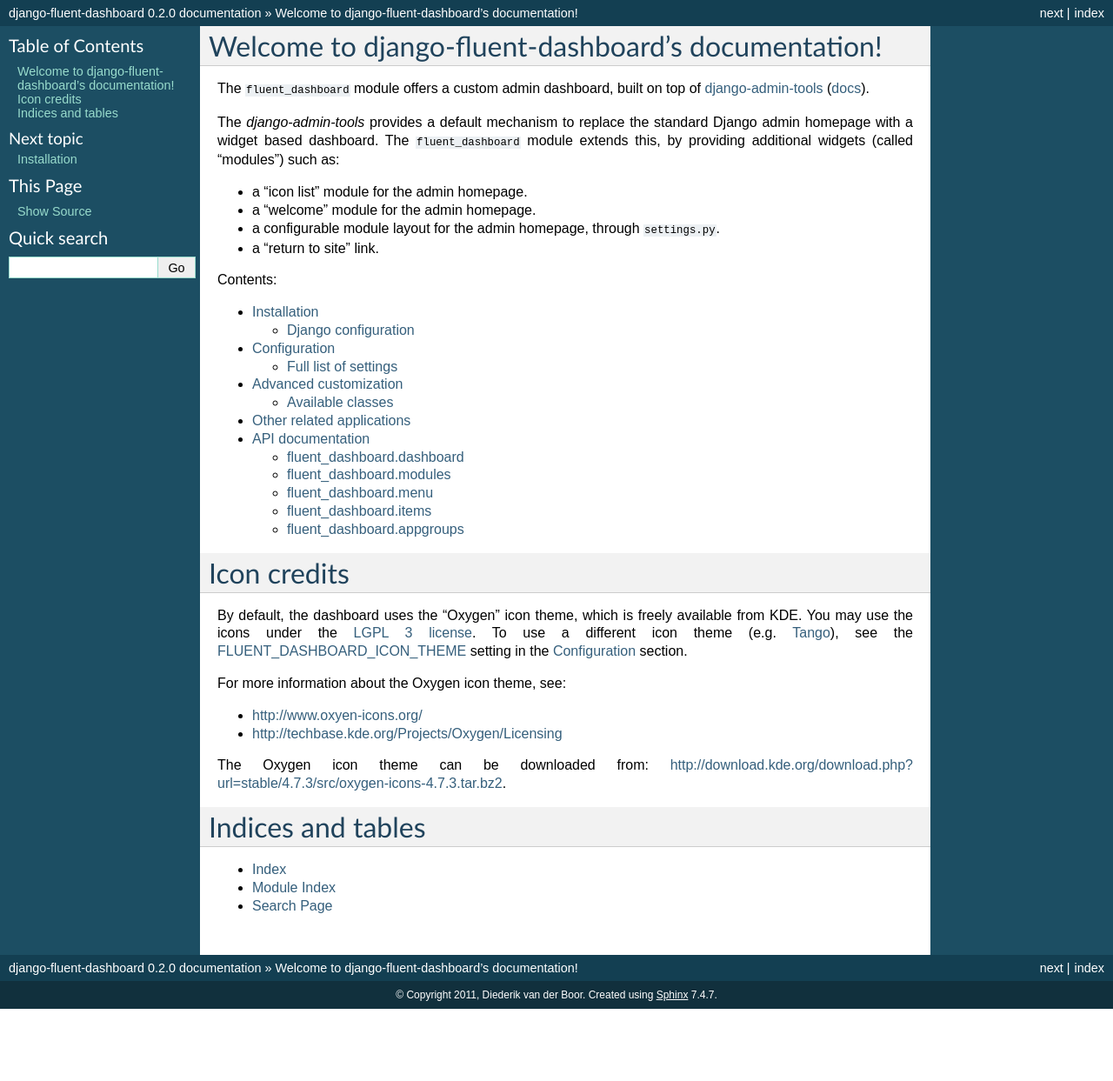
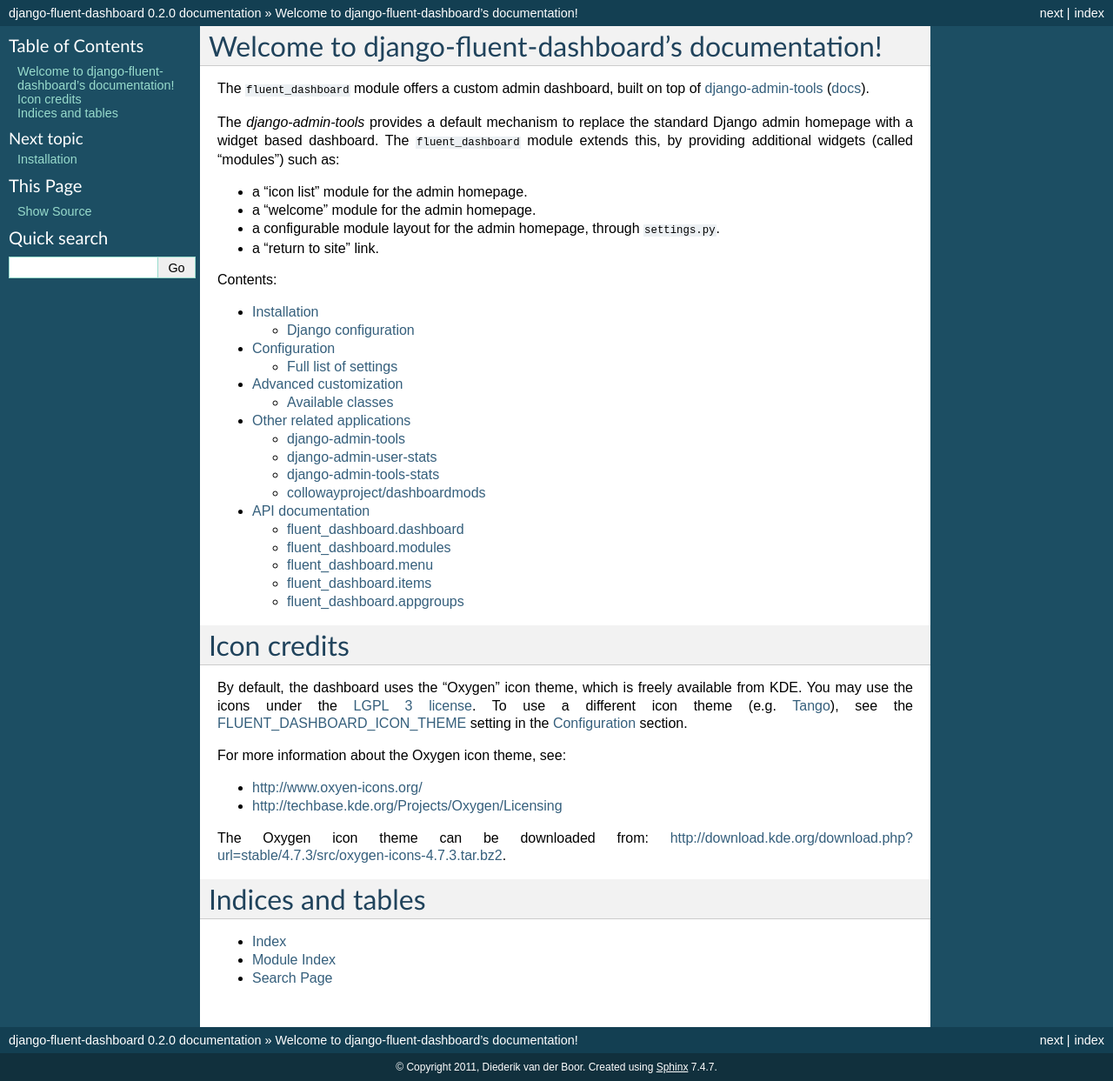
Before and after one commit to django-fluent/django-fluent-dashboard, a Sphinx documentation site: the page built from docs/index.rst, in a window 1280 px wide. Shown: the whole page at 87% size. Built offline with Sphinx 7.4.7, drawn with Linux system fonts in a browser that asks for light colours; before the commit the page ends 1160 px from its top, so only the background shows below that; some of the changed lines change nothing that is shown.

Commit message:
docs: expanded info about other apps.

```diff
--- a/docs/otherapps.rst
+++ b/docs/otherapps.rst
@@ -3,10 +3,43 @@
 Other related applications
 ==========================
 
-
 The following packages provide additional modules,
 which can be displayed at the dashboard:
 
-* `https://github.com/kmike/django-admin-user-stats`_ adds new user registration graphs.
-* `https://github.com/Star2Billing/django-admin-tools-stats`_ (derived from `django-admin-user-stats`).
-* `https://github.com/callowayproject/dashboardmods`_ adds Varnish and Memcache graphs.
+django-admin-tools
+------------------
+
+Invaluable to forget, the `django-admin-tools` package also provides modules for:
+
+* A bookmarks menu
+* RSS feed module
+* Tab grouping module
+* Link list module
+
+Website: https://bitbucket.org/izi/django-admin-tools/
+
+django-admin-user-stats
+-----------------------
+
+The `django-admin-user-stats` package adds graphs to the dashboard,
+to see the number of registered users in the last month.
+
+Website: https://github.com/kmike/django-admin-user-stats
+
+django-admin-tools-stats
+------------------------
+
+Derived from `django-admin-user-stats`, this package adds configurable graphs for any model type.
+Different model data can be hooked in, for example, new user registrations, number of votes last month, etc..
+
+* Website: https://github.com/Star2Billing/django-admin-tools-stats
+
+collowayproject/dashboardmods
+-----------------------------
+
+Initiated by the The Washington Times, this package adds status modules to the admin dashboard for:
+
+* Varnish
+* Memcached
+
+Website: https://github.com/callowayproject/dashboardmods
```
